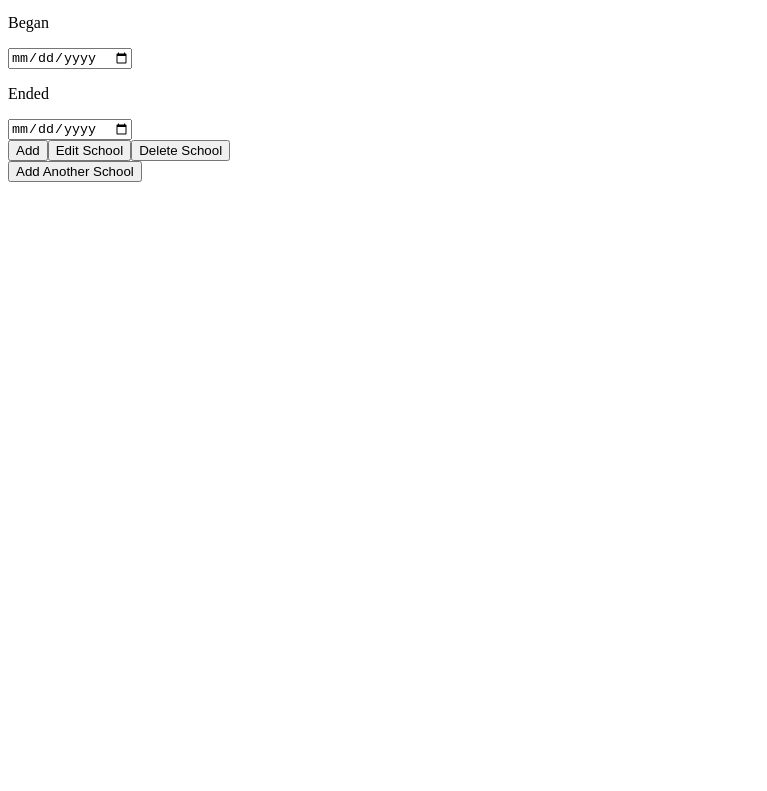
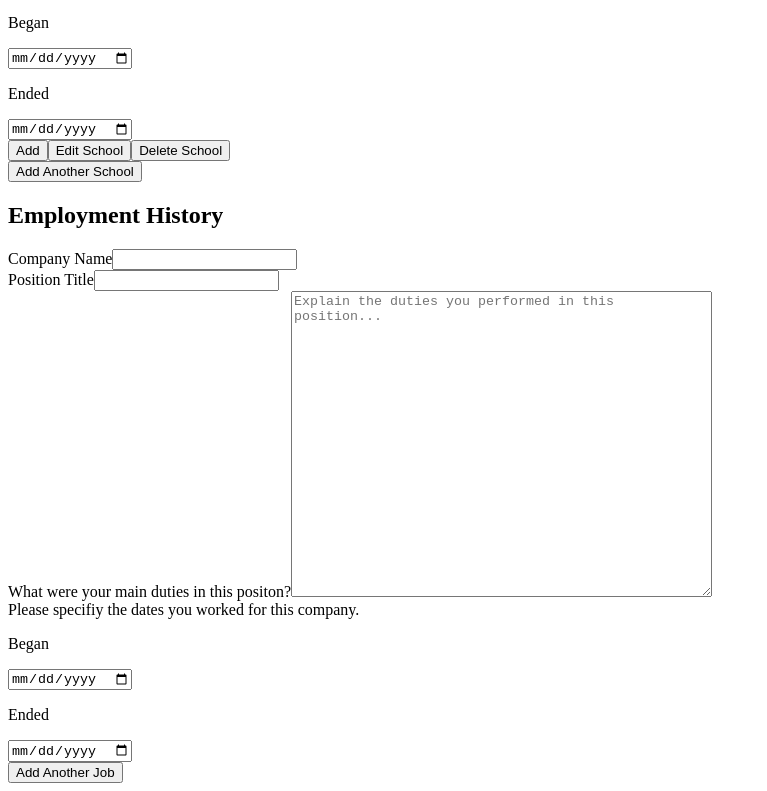
Before and after one commit to amherro/CV-React-App, a React (Create React App) app: page / in a window 1280 px wide. Shown: the part 421-1212 px from the top of the page, without its empty margins (0-767 px from the left). Before the commit the page ends 800 px from the top, so only its background shows below. Built offline with nearby package versions, Linux system fonts and the light colour scheme.

Commit message:
Creating Employment component.

```diff
--- a/src/App.js
+++ b/src/App.js
@@ -2,6 +2,7 @@ import React, { Component } from 'react'
 import Header from './components/Header'
 import Demographics from './components/Demographics/Demographics'
 import Education from './components/Education/Education'
+import Employment from './components/Employment/Employment'
 
 export default class App extends Component {
   render() {
@@ -10,6 +11,7 @@ export default class App extends Component {
         <Header />
         <Demographics />
         <Education />
+        <Employment />
       </div>
     )
   }
--- /dev/null
+++ b/src/components/Employment/Employment.js
@@ -0,0 +1,14 @@
+import React, { Component } from 'react'
+import Jobs from './Job/Jobs'
+
+export default class Employment extends Component {
+    render() {
+        return (
+            <div>
+                <h2>Employment History</h2>
+                <Jobs />
+                <button>Add Another Job</button>
+            </div>
+        )
+    }
+}
--- /dev/null
+++ b/src/components/Employment/Job/Company.js
@@ -0,0 +1,12 @@
+import React, { Component } from 'react'
+
+export default class Company extends Component {
+    render() {
+        return (
+            <div>
+                <label>Company Name</label>
+                <input type='text'></input>
+            </div>
+        )
+    }
+}
--- /dev/null
+++ b/src/components/Employment/Job/Duties.js
@@ -0,0 +1,12 @@
+import React, { Component } from 'react'
+
+export default class Duties extends Component {
+    render() {
+        return (
+            <div>
+                <label>What were your main duties in this positon?</label>
+                <textarea cols='50' rows='20' placeholder='Explain the duties you performed in this position...'></textarea>
+            </div>
+        )
+    }
+}
--- /dev/null
+++ b/src/components/Employment/Job/EmploymentLength.js
@@ -0,0 +1,16 @@
+
+import React, { Component } from 'react'
+
+export default class EmploymentLength extends Component {
+    render() {
+        return (
+            <div>
+                <lable>Please specifiy the dates you worked for this company.</lable>
+                <p>Began</p>
+                <input type='date'></input>
+                <p>Ended</p>
+                <input type='date'></input>
+            </div>
+        )
+    }
+}
--- /dev/null
+++ b/src/components/Employment/Job/Jobs.js
@@ -0,0 +1,20 @@
+import React, { Component } from 'react'
+import Company from './Company'
+import Duties from './Duties'
+import EmploymentLength from './EmploymentLength'
+import Position from './Position'
+
+export default class Jobs extends Component {
+    render() {
+        return (
+            <div>
+                <form>
+                    <Company />
+                    <Position />
+                    <Duties />
+                    <EmploymentLength />
+                </form>
+            </div>
+        )
+    }
+}
--- /dev/null
+++ b/src/components/Employment/Job/Position.js
@@ -0,0 +1,12 @@
+import React, { Component } from 'react'
+
+export default class Position extends Component {
+    render() {
+        return (
+            <div>
+                <label>Position Title</label>
+                <input type='text'></input>
+            </div>
+        )
+    }
+}
```
